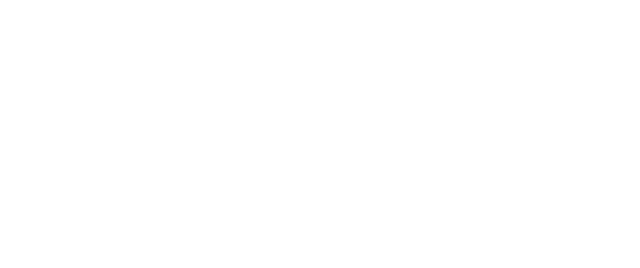
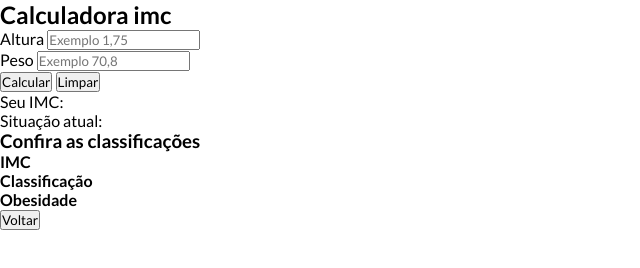
Before and after one commit to LuccaMilanoDev/CalculadoraIMC, a plain HTML site: page index.html in a window 1280 px wide. Shown: the whole page, without its empty margins (0-640 px from the left). Drawn offline with Linux system fonts and the light colour scheme.

Commit message:
html almost done

```diff
--- a/css/style.css
+++ b/css/style.css
@@ -0,0 +1,6 @@
+* {
+  margin: 0;
+  padding: 0;
+  box-sizing: border-box;
+  font-family: "Lato", sans-serif;
+}
--- a/index.html
+++ b/index.html
@@ -5,7 +5,58 @@
     <meta name="viewport" content="width=device-width, initial-scale=1.0" />
     <title>Calculadora IMC</title>
     <link rel="stylesheet" href="./css/style.css" />
+    <link rel="preconnect" href="https://fonts.googleapis.com" />
+    <link rel="preconnect" href="https://fonts.gstatic.com" crossorigin />
+    <link
+      href="https://fonts.googleapis.com/css2?family=Lato:ital,wght@0,100;0,300;0,400;0,700;0,900;1,100;1,300;1,400;1,700;1,900&display=swap"
+      rel="stylesheet"
+    />
     <script src="./js/script.js" defer></script>
   </head>
-  <body></body>
+  <body>
+    <div class="container">
+      <div id="calc-container">
+        <h2>Calculadora imc</h2>
+        <form action="">
+          <div class="form-inputs">
+            <div class="form-control">
+              <label for="height">Altura</label>
+              <input
+                type="text"
+                name="height"
+                id="height"
+                placeholder="Exemplo 1,75"
+              />
+            </div>
+            <div class="form-control">
+              <label for="weight">Peso</label>
+              <input
+                type="text"
+                name="weight"
+                id="weight"
+                placeholder="Exemplo 70,8"
+              />
+            </div>
+          </div>
+          <div class="action-control">
+            <button id="calc-btn">Calcular</button>
+            <button id="clear-btn">Limpar</button>
+          </div>
+        </form>
+      </div>
+      <div id="result-container" class="hide">
+        <p id="imc-number">Seu IMC: <span></span></p>
+        <p id="imc-info">Situação atual: <span></span></p>
+        <h3>Confira as classificações</h3>
+        <div id="imc-table">
+          <div class="table-header">
+            <h4>IMC</h4>
+            <h4>Classificação</h4>
+            <h4>Obesidade</h4>
+          </div>
+        </div>
+        <button id="back-btn">Voltar</button>
+      </div>
+    </div>
+  </body>
 </html>
```
